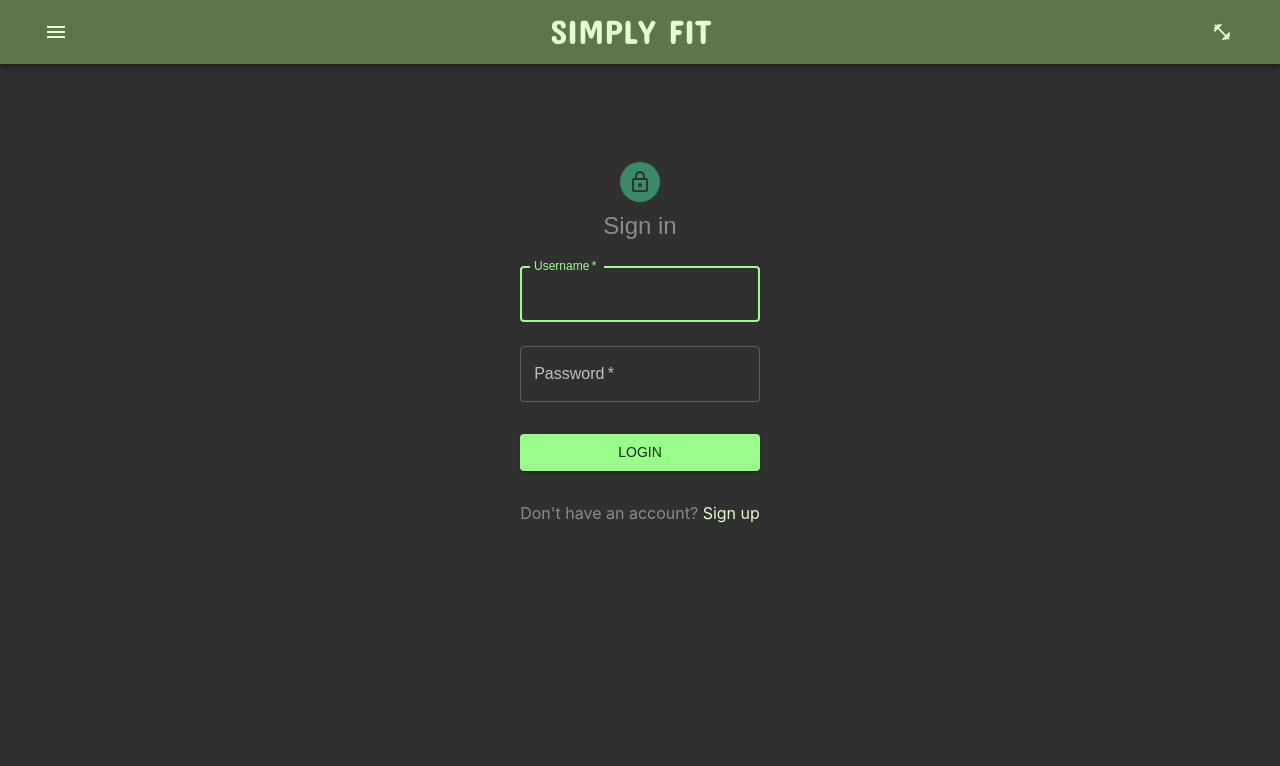
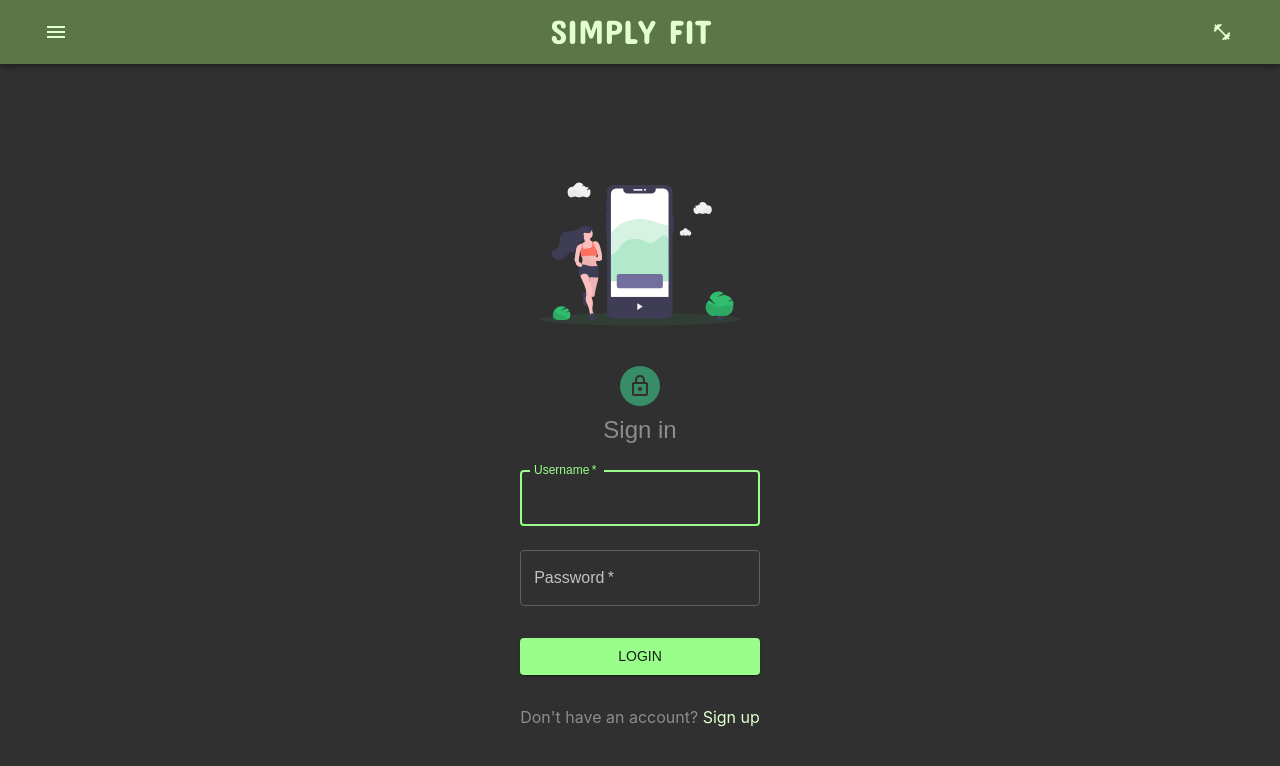
Before and after one commit to bw-wlj-2/Frontend, a React (Create React App) app in the folder my-app/: page / in a window 1280 px wide. Shown: the top 766 px of the page. Built offline with nearby package versions, Linux system fonts and the light colour scheme; a web font is replaced by a local one.

Commit message:
added svg icon

```diff
--- a/my-app/src/components/Login.js
+++ b/my-app/src/components/Login.js
@@ -127,7 +127,7 @@ const Login = props => {
       .then(res => {
         localStorage.setItem("token", res.data.token);
 
-//         localStorage.setItem("userName", res.data.username);
+        //         localStorage.setItem("userName", res.data.username);
 
         localStorage.setItem("message", res.data.message);
 
@@ -145,6 +145,9 @@ const Login = props => {
             Log In
           </Typography> */}
       <div className={classes.container}>
+        <div>
+          <img height="200" width="200" src={fitnessImage} />
+        </div>
         <Avatar className={classes.avatar}>
           <LockOutlinedIcon />
         </Avatar>
```
